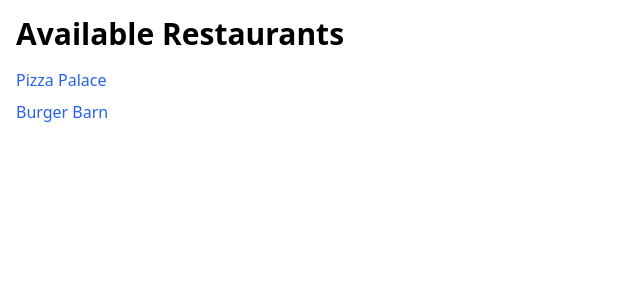
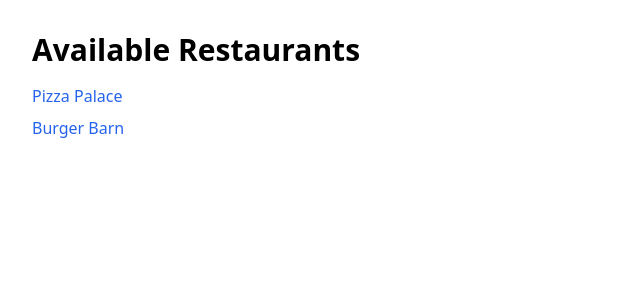
Before and after one commit to Abhishekbtech/food-ordering-app, a React (Create React App) app: page / in a window 1280 px wide. Shown: the top 300 px of the page, without its empty margins (0-640 px from the left). Built offline with nearby package versions, Linux system fonts and the light colour scheme.

Commit message:
update Home

```diff
--- a/src/pages/Home.js
+++ b/src/pages/Home.js
@@ -10,7 +10,9 @@ const Home = () => {
     }, []);
 
     return (
-        <RestaurantList restaurants={restaurants} />
+        <div className="bg-white min-h-screen p-4">
+            <RestaurantList restaurants={restaurants} />
+        </div>
     );
 };
 
```
